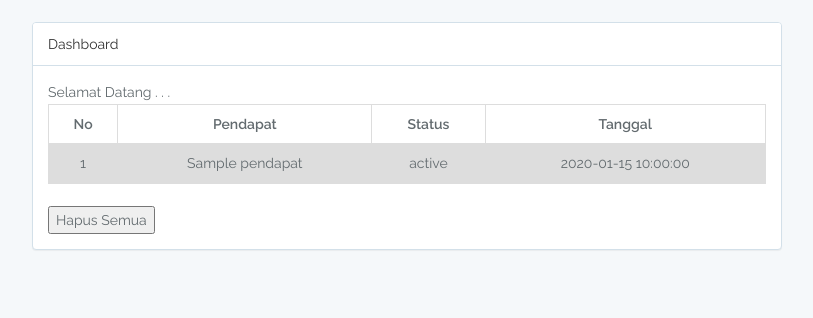
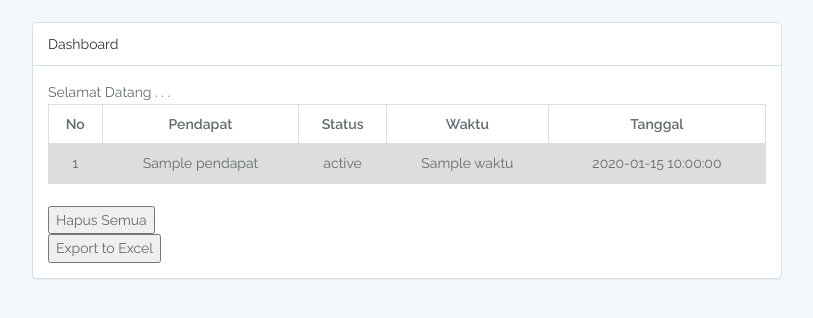
Before and after one commit to Zersya/sistem-kepuasan, a Laravel app: template resources/views/home.blade.php in a window 1280 px wide. Shown: the part 51-369 px from the top of the page, without its empty margins (233-1046 px from the left). Run offline with Laravel 8, Linux system fonts and the light colour scheme; the template is opened without the code that fills it: most values are stand-ins (such as "Sample title", 1, 10 or a date in 2020); settings files or empty folders that the repository lacks are supplied; some libraries are stand-ins or nearby versions.

Commit message:
Update export to excel format

```diff
--- a/app/Http/Controllers/InputKepuasanController.php
+++ b/app/Http/Controllers/InputKepuasanController.php
@@ -37,6 +37,7 @@ class InputKepuasanController extends Controller
      */
     public function store(Request $request)
     {
+      date_default_timezone_set("Asia/Jakarta");
       if(Input::get('pendapat') != null){
         $kepuasan = new kepuasan;
         $kepuasan->no       = 1;
--- a/composer.json
+++ b/composer.json
@@ -9,7 +9,8 @@
         "laravel/framework": "5.4.*",
         "laravel/tinker": "~1.0",
         "laravelcollective/html": "^5.2.0",
-        "khill/lavacharts" : "3.0.*"
+        "khill/lavacharts" : "3.0.*",
+        "maatwebsite/excel": "~2.1.0"
     },
     "require-dev": {
         "fzaninotto/faker": "~1.4",
--- a/config/app.php
+++ b/config/app.php
@@ -140,6 +140,7 @@ return [
         /*
          * Laravel Framework Service Providers...
          */
+        Maatwebsite\Excel\ExcelServiceProvider::class,
         Khill\Lavacharts\Laravel\LavachartsServiceProvider::class,
         Collective\Html\HtmlServiceProvider::class,
         Illuminate\Auth\AuthServiceProvider::class,
@@ -229,6 +230,7 @@ return [
         'Validator' => Illuminate\Support\Facades\Validator::class,
         'View' => Illuminate\Support\Facades\View::class,
         'Lava' => Khill\Lavacharts\Laravel\LavachartsServiceProvider::class,
+        'Excel' => Maatwebsite\Excel\Facades\Excel::class,
 
     ],
 
--- a/resources/views/home.blade.php
+++ b/resources/views/home.blade.php
@@ -17,6 +17,7 @@
                           <th>No</th>
                           <th>Pendapat</th>
                           <th>Status</th>
+                          <th>Waktu</th>
                           <th>Tanggal</th>
                         </tr>
                         @foreach($dataLengkap as $key => $value)
@@ -24,6 +25,7 @@
                           <td>{{ $key+1 }}</td>
                           <td>{{ $value->pendapat }}</td>
                           <td>{{ $value->status }}</td>
+                          <td>{{ $value->waktu }}<//td>
                           <td>{{ $value->tanggal }}</td>
                         </tr>
                         @endforeach
@@ -31,6 +33,10 @@
                       <br>
                     {!! Form::open(array('url' => Route('truncate'), 'method' => 'DELETE')) !!}
                     {!! Form::button('Hapus Semua', array('type'=>'Submit', 'value'=>'Hapus Semua', 'name'=>'truncate')) !!}
+                    {!! Form::close() !!}
+                    {!! Form::open(array('url' => Route('export2ex'), 'method' => 'POst')) !!}
+                    {!! Form::button('Export to Excel', array('type'=>'Submit', 'value'=>'Export', 'name'=>'export2ex')) !!}
+                    {!! Form::close() !!}
                 </div>
             </div>
         </div>
--- a/routes/web.php
+++ b/routes/web.php
@@ -19,3 +19,5 @@ Auth::routes();
 Route::get('/home', 'HomeController@index')->name('home');
 
 Route::delete('/home', 'HomeController@truncate')->name('truncate');
+
+Route::post('/home', 'HomeController@export2ex')->name('export2ex');
```
Also changed, not shown: app/Http/Controllers/HomeController.php (+21 -0 lines), 1 other file.
